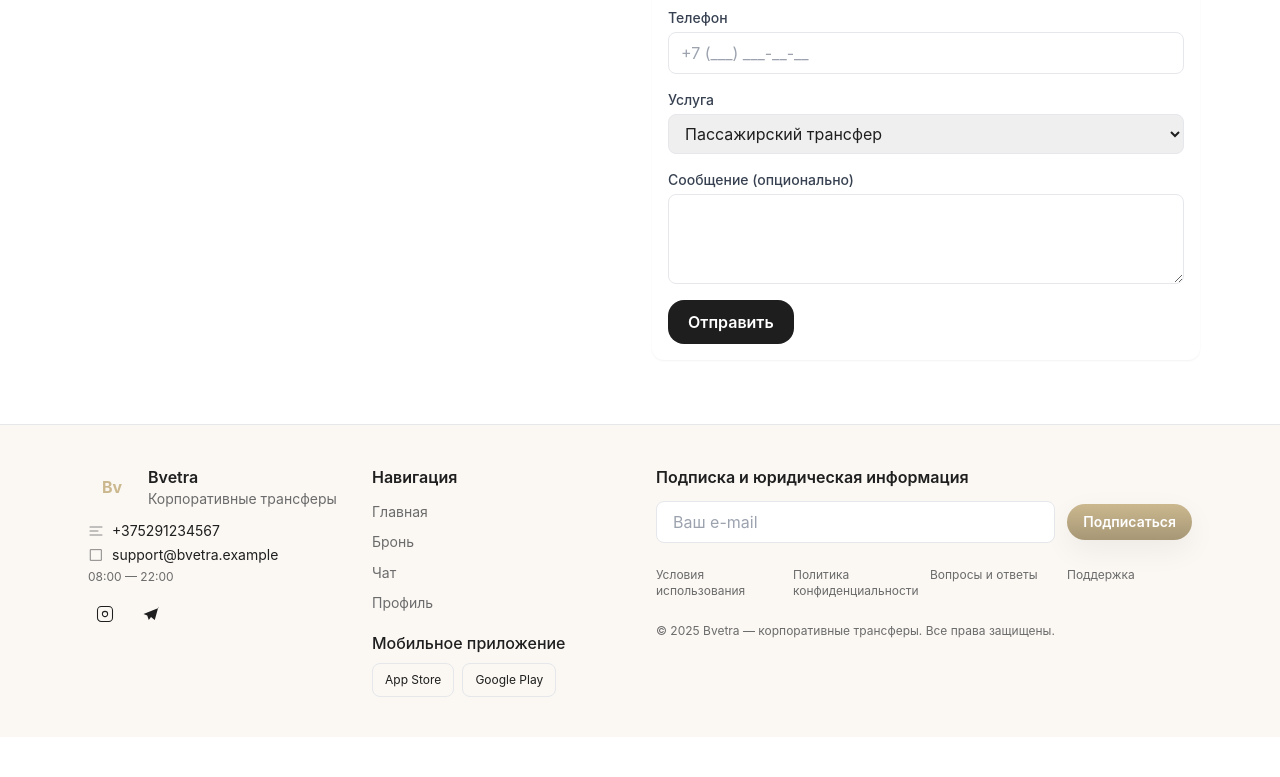
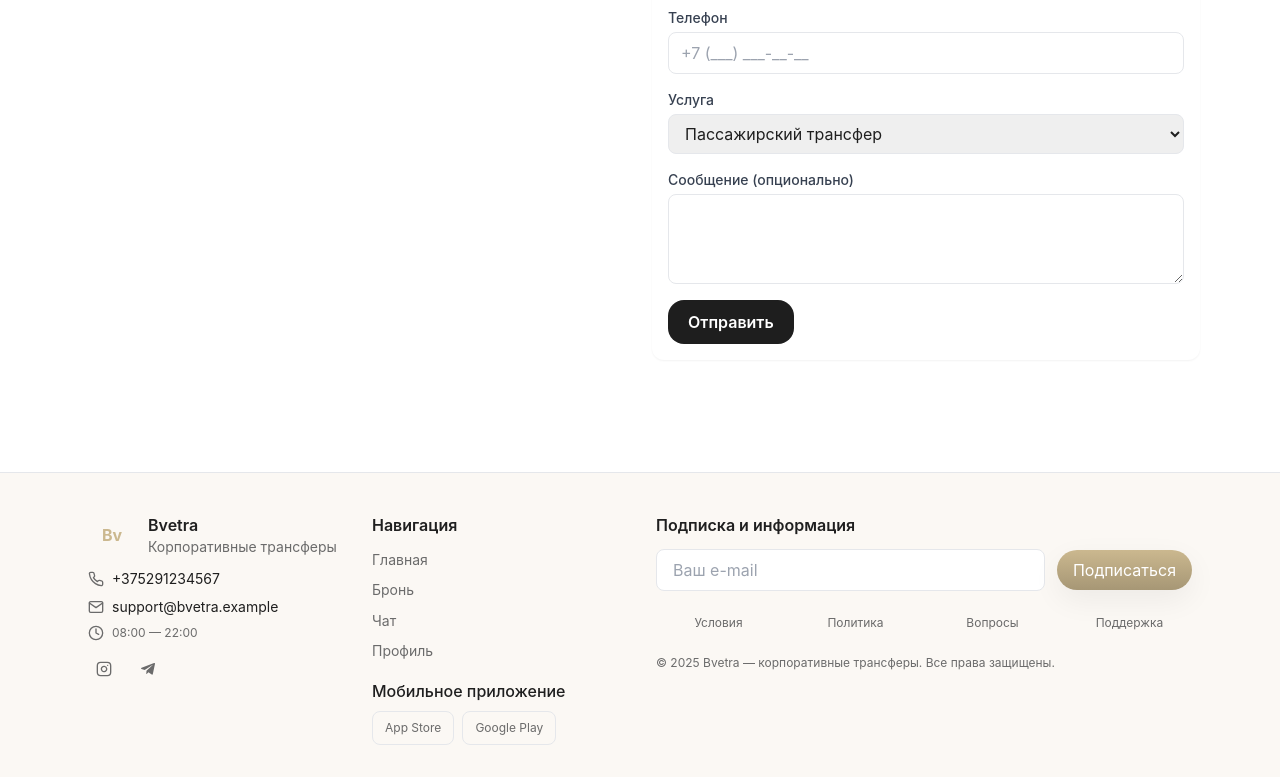
Before and after one commit to skufig/bvetra, a Next.js app: page / in a window 1280 px wide. Shown: the part 2543-3320 px from the top of the page. Before the commit the page ends 3280 px from the top, so only its background shows below. Built offline with nearby package versions, Linux system fonts and the light colour scheme.

Commit message:
Update Footer.tsx

```diff
--- a/src/components/Footer.tsx
+++ b/src/components/Footer.tsx
@@ -1,71 +1,68 @@
+// components/Footer.tsx
 import React, { useState } from 'react'
-import Link from 'next/link'
-import Image from 'next/image'
+import { FiInstagram, FiMail, FiPhone, FiClock, FiChevronUp } from 'react-icons/fi'
+import { FaTelegramPlane } from 'react-icons/fa'
 import BookingModal from './BookingModal'
+import ChatModal from './ChatModal'
 import BottomNav from './BottomNav'
 
 type Props = { isEn?: boolean }
 
 export default function Footer({ isEn = false }: Props) {
   const [modalOpen, setModalOpen] = useState(false)
+  const [chatOpen, setChatOpen] = useState(false)
   const [email, setEmail] = useState('')
   const [subscribed, setSubscribed] = useState(false)
 
-  const t = {
-    ru: {
+  const L = isEn
+    ? {
+        brand: 'Bvetra',
+        subtitle: 'Corporate transfers',
+        phone: '+375291234567',
+        email: 'support@bvetra.example',
+        appStore: 'App Store',
+        googlePlay: 'Google Play',
+        subscribe: 'Subscribe',
+        thanks: 'Thanks',
+        home: 'Home',
+        booking: 'Booking',
+        chat: 'Chat',
+        profile: 'Profile',
+      }
+    : {
         brand: 'Bvetra',
         subtitle: 'Корпоративные трансферы',
-      copy: '©',
         phone: '+375291234567',
         email: 'support@bvetra.example',
-      openModal: 'Заказать трансфер',
         appStore: 'App Store',
         googlePlay: 'Google Play',
         subscribe: 'Подписаться',
-      thanks: 'Спасибо'
-    },
-    en: {
-      brand: 'Bvetra',
-      subtitle: 'Corporate transfers',
-      copy: '©',
-      phone: '+375291234567',
-      email: 'support@bvetra.example',
-      openModal: 'Book transfer',
-      appStore: 'App Store',
-      googlePlay: 'Google Play',
-      subscribe: 'Subscribe',
-      thanks: 'Thanks'
+        thanks: 'Спасибо',
+        home: 'Главная',
+        booking: 'Бронь',
+        chat: 'Чат',
+        profile: 'Профиль',
       }
-  }
-  const L = isEn ? t.en : t.ru
 
   function handleCall() {
-    if (typeof window !== 'undefined') {
-      window.location.href = `tel:${L.phone}`
-      window.dispatchEvent(new CustomEvent('analytics', { detail: { action: 'call_click', phone: L.phone } }))
+    if (typeof window !== 'undefined') window.location.href = `tel:${L.phone}`
   }
-  }
-
   function handleEmail() {
-    if (typeof window !== 'undefined') {
-      window.location.href = `mailto:${L.email}`
-      window.dispatchEvent(new CustomEvent('analytics', { detail: { action: 'email_click', email: L.email } }))
-    }
+    if (typeof window !== 'undefined') window.location.href = `mailto:${L.email}`
   }
 
   function submitNewsletter(e: React.FormEvent) {
     e.preventDefault()
     if (!email) return
     setSubscribed(true)
-    // Example: dispatch event, real integration with backend recommended
     window.dispatchEvent(new CustomEvent('analytics', { detail: { action: 'subscribe_newsletter', email } }))
   }
 
   return (
     <>
-      <footer className="bg-[color:var(--surface-1)] dark:bg-[color:var(--surface-2)] border-t">
-        <div className="mx-auto max-w-6xl px-6 py-10 grid grid-cols-1 md:grid-cols-4 gap-8 items-start">
-          {/* Brand */}
+      <footer className="mt-12 border-t bg-[color:var(--surface-1)] dark:bg-[color:var(--surface-2)] text-[color:var(--muted)]">
+        <div className="mx-auto max-w-6xl px-6 py-10 grid grid-cols-1 md:grid-cols-4 gap-8">
+          {/* Brand / Contact */}
           <div className="space-y-3">
             <div className="flex items-center gap-3">
               <div className="w-12 h-8 rounded flex items-center justify-center bg-[color:var(--primary)]/10 text-[color:var(--primary)] font-bold">Bv</div>
@@ -75,39 +72,33 @@ export default function Footer({ isEn = false }: Props) {
               </div>
             </div>
 
-            <div className="text-sm text-[color:var(--muted)] space-y-1">
+            <div className="text-sm text-[color:var(--muted)] space-y-2">
               <div className="flex items-center gap-2">
-                <svg className="w-4 h-4" viewBox="0 0 24 24" fill="none" aria-hidden>
-                  <path d="M3 6h18M3 12h12M3 18h18" stroke="currentColor" strokeWidth="1.2" strokeLinecap="round" strokeLinejoin="round" />
-                </svg>
+                <FiPhone className="w-4 h-4" />
                 <button onClick={handleCall} className="text-[color:var(--text)] hover:underline" aria-label="Call">
                   {L.phone}
                 </button>
               </div>
 
               <div className="flex items-center gap-2">
-                <svg className="w-4 h-4" viewBox="0 0 24 24" fill="none" aria-hidden>
-                  <path d="M4 4h16v16H4z" stroke="currentColor" strokeWidth="1.2" strokeLinecap="round" strokeLinejoin="round" />
-                </svg>
+                <FiMail className="w-4 h-4" />
                 <button onClick={handleEmail} className="text-[color:var(--text)] hover:underline" aria-label="Email">
                   {L.email}
                 </button>
               </div>
 
-              <div className="text-xs text-[color:var(--muted)]">08:00 — 22:00</div>
+              <div className="flex items-center gap-2 text-xs text-[color:var(--muted)]">
+                <FiClock className="w-4 h-4" />
+                <div>08:00 — 22:00</div>
+              </div>
             </div>
 
             <div className="flex items-center gap-3 mt-3">
               <a href="https://instagram.com" aria-label="Instagram" target="_blank" rel="noreferrer" className="p-2 rounded hover:bg-[color:var(--primary)]/12">
-                <svg width="18" height="18" viewBox="0 0 24 24" fill="none" aria-hidden>
-                  <path d="M7 2h10a5 5 0 0 1 5 5v10a5 5 0 0 1-5 5H7a5 5 0 0 1-5-5V7a5 5 0 0 1 5-5z" stroke="currentColor" strokeWidth="1.4" strokeLinecap="round" strokeLinejoin="round" />
-                  <path d="M12 8.5a3.5 3.5 0 1 0 0 7 3.5 3.5 0 0 0 0-7z" stroke="currentColor" strokeWidth="1.4" strokeLinecap="round" strokeLinejoin="round" />
-                </svg>
+                <FiInstagram />
               </a>
               <a href="https://t.me" aria-label="Telegram" target="_blank" rel="noreferrer" className="p-2 rounded hover:bg-[color:var(--primary)]/12">
-                <svg width="18" height="18" viewBox="0 0 24 24" fill="none" aria-hidden>
-                  <path d="M22 4L2 12l5 2 2 6 3-4 5 4 5-18z" fill="currentColor" />
-                </svg>
+                <FaTelegramPlane />
               </a>
             </div>
           </div>
@@ -116,33 +107,47 @@ export default function Footer({ isEn = false }: Props) {
           <div>
             <h4 className="text-[color:var(--text)] font-semibold mb-3">{isEn ? 'Navigation' : 'Навигация'}</h4>
             <ul className="space-y-2 text-sm text-[color:var(--muted)]">
-              <li><Link href="/#top"><a onClick={() => window.scrollTo({ top: 0, behavior: 'smooth' })}>{isEn ? 'Home' : 'Главная'}</a></Link></li>
-              <li><button onClick={() => setModalOpen(true)} className="hover:underline">{isEn ? 'Booking' : 'Бронь'}</button></li>
-              <li><Link href="/chat"><a>{isEn ? 'Chat' : 'Чат'}</a></Link></li>
-              <li><Link href="/profile"><a>{isEn ? 'Profile' : 'Профиль'}</a></Link></li>
+              <li>
+                <button onClick={() => window.scrollTo({ top: 0, behavior: 'smooth' })} className="hover:underline">
+                  {L.home}
+                </button>
+              </li>
+              <li>
+                <button onClick={() => setModalOpen(true)} className="hover:underline">
+                  {L.booking}
+                </button>
+              </li>
+              <li>
+                <button onClick={() => setChatOpen(true)} className="hover:underline">
+                  {L.chat}
+                </button>
+              </li>
+              <li>
+                <button onClick={() => alert(isEn ? 'Profile (in progress)' : 'Профиль (в разработке)')} className="hover:underline">
+                  {L.profile}
+                </button>
+              </li>
             </ul>
 
             <div className="mt-4">
               <h5 className="text-[color:var(--text)] font-medium mb-2">{isEn ? 'Mobile app' : 'Мобильное приложение'}</h5>
               <div className="flex gap-2">
-                <a href="#" aria-label="App Store" className="inline-flex items-center gap-2 rounded-lg px-3 py-2 bg-[color:var(--surface-1)] dark:bg-[color:var(--surface-2)] border hover:border-[color:var(--primary)]/18">
-                  <span className="text-xs">{L.appStore}</span>
+                <a href="#" aria-label="App Store" className="inline-flex items-center gap-2 rounded-lg px-3 py-2 bg-[color:var(--surface-1)] border hover:border-[color:var(--primary)]/18 text-xs">
+                  {L.appStore}
                 </a>
-                <a href="#" aria-label="Google Play" className="inline-flex items-center gap-2 rounded-lg px-3 py-2 bg-[color:var(--surface-1)] dark:bg-[color:var(--surface-2)] border hover:border-[color:var(--primary)]/18">
-                  <span className="text-xs">{L.googlePlay}</span>
+                <a href="#" aria-label="Google Play" className="inline-flex items-center gap-2 rounded-lg px-3 py-2 bg-[color:var(--surface-1)] border hover:border-[color:var(--primary)]/18 text-xs">
+                  {L.googlePlay}
                 </a>
               </div>
             </div>
           </div>
 
-          {/* Newsletter & Legal */}
+          {/* Newsletter & legal */}
           <div className="md:col-span-2">
-            <h4 className="text-[color:var(--text)] font-semibold mb-3">{isEn ? 'Subscribe & Legal' : 'Подписка и юридическая информация'}</h4>
+            <h4 className="text-[color:var(--text)] font-semibold mb-3">{isEn ? 'Subscribe & Legal' : 'Подписка и информация'}</h4>
 
-            <form onSubmit={(e) => { e.preventDefault(); submitNewsletter(e as any) }} className="flex flex-col sm:flex-row gap-3 items-start sm:items-center">
-              <label htmlFor="footer-email" className="sr-only">Email</label>
+            <form onSubmit={submitNewsletter} className="flex gap-3 items-start sm:items-center">
               <input
-                id="footer-email"
                 type="email"
                 value={email}
                 onChange={(e) => setEmail(e.target.value)}
@@ -150,33 +155,36 @@ export default function Footer({ isEn = false }: Props) {
                 className="px-4 py-2 rounded-lg border w-full sm:w-auto sm:flex-1 bg-[color:var(--bg)] text-[color:var(--text)]"
                 required
               />
-              <button
-                type="submit"
-                className="inline-flex items-center gap-2 rounded-full px-4 py-2 text-sm font-semibold btn-primary btn-lift"
-              >
+              <button type="submit" className="inline-flex items-center gap-2 px-4 py-2 rounded-full btn-primary btn-lift">
                 {subscribed ? (isEn ? 'Thanks' : 'Спасибо') : (isEn ? 'Subscribe' : 'Подписаться')}
               </button>
             </form>
 
             <div className="mt-6 grid grid-cols-2 sm:grid-cols-4 gap-3 text-xs text-[color:var(--muted)]">
-              <Link href="/terms"><a className="hover:underline">{isEn ? 'Terms' : 'Условия использования'}</a></Link>
-              <Link href="/privacy"><a className="hover:underline">{isEn ? 'Privacy' : 'Политика конфиденциальности'}</a></Link>
-              <Link href="/faq"><a className="hover:underline">{isEn ? 'FAQ' : 'Вопросы и ответы'}</a></Link>
-              <Link href="/support"><a className="hover:underline">{isEn ? 'Support' : 'Поддержка'}</a></Link>
+              <button className="hover:underline"> {isEn ? 'Terms' : 'Условия'} </button>
+              <button className="hover:underline"> {isEn ? 'Privacy' : 'Политика'} </button>
+              <button className="hover:underline"> {isEn ? 'FAQ' : 'Вопросы'} </button>
+              <button className="hover:underline"> {isEn ? 'Support' : 'Поддержка'} </button>
             </div>
 
             <div className="mt-6 text-xs text-[color:var(--muted)]">
-              {L.copy} {new Date().getFullYear()} {L.brand} — {isEn ? 'All rights reserved.' : 'корпоративные трансферы. Все права защищены.'}
+              © {new Date().getFullYear()} {L.brand} — {isEn ? 'All rights reserved.' : 'корпоративные трансферы. Все права защищены.'}
             </div>
           </div>
         </div>
       </footer>
 
-      {/* Booking modal */}
+      {/* Modals */}
       <BookingModal open={modalOpen} onClose={() => setModalOpen(false)} isEn={isEn} />
+      <ChatModal open={chatOpen} onClose={() => setChatOpen(false)} isEn={isEn} />
 
-      {/* Bottom navigation (fixed) */}
-      <BottomNav onOpenBooking={() => setModalOpen(true)} phone={L.phone} isEn={isEn} />
+      {/* Bottom fixed nav for mobile */}
+      <BottomNav
+        onOpenBooking={() => setModalOpen(true)}
+        onOpenChat={() => setChatOpen(true)}
+        phone={L.phone}
+        isEn={isEn}
+      />
     </>
   )
 }
```
Lines whose indentation alone changed are shown as unchanged.
